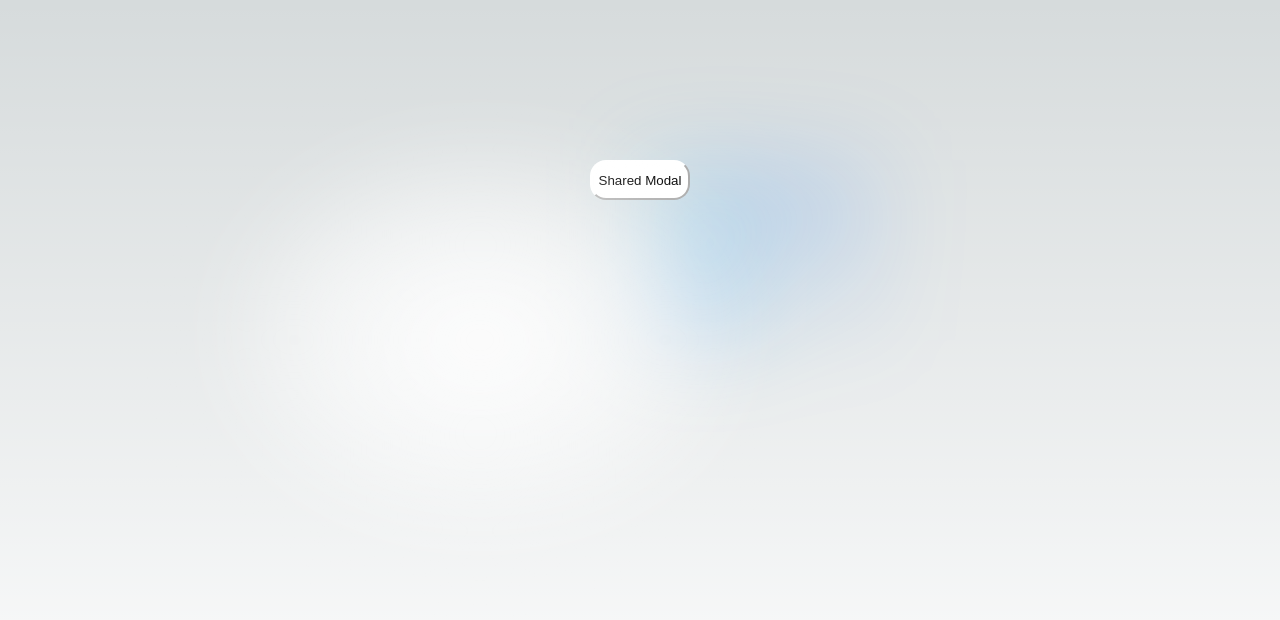
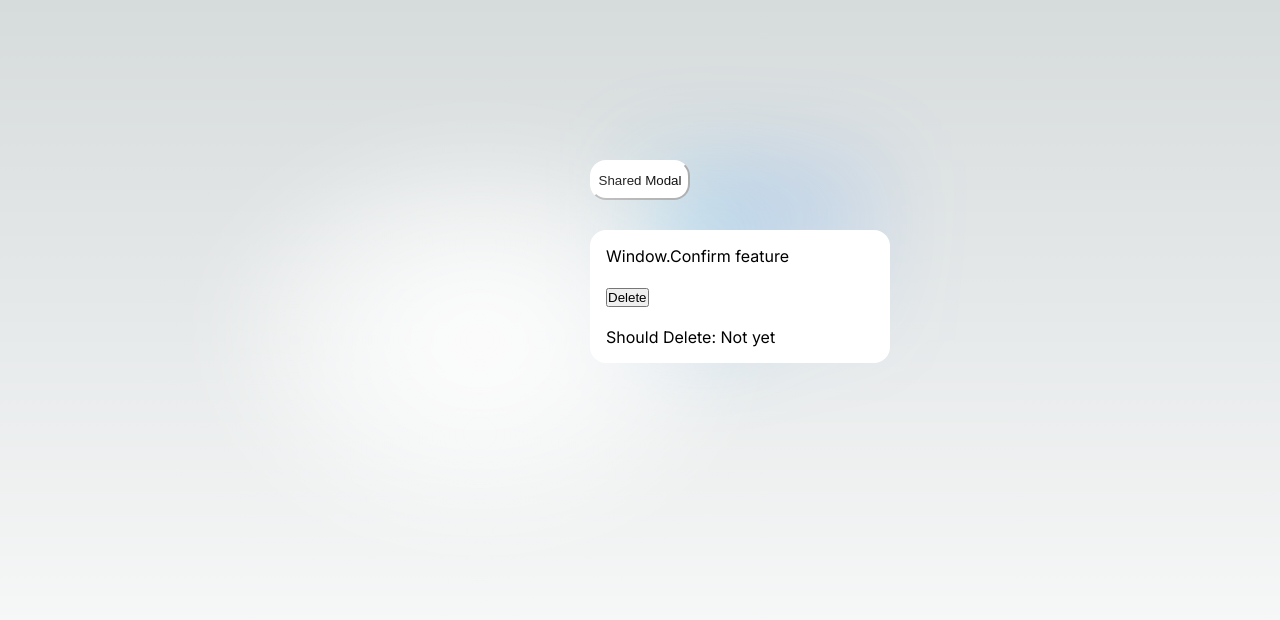
Before and after one commit to ashishguptabns/practice_react, a Next.js app: page / in a window 1280 px wide. Shown: the top 620 px of the page. Built offline with nearby package versions, Linux system fonts and the light colour scheme.

Commit message:
custom hook

```diff
--- a/src/app/components/modal.js
+++ b/src/app/components/modal.js
@@ -1,26 +1,23 @@
 import styles from './modal.module.css'
 
-export const Modal = ({ setIsModalOpen }) => {
+export const Modal = ({ keepOpen, handleOk, handleCancel, heading }) => {
     return (
         <>
-            <div className={styles.darkBG} onClick={() => setIsModalOpen(false)} />
+            <div className={styles.darkBG} onClick={() => keepOpen(false)} />
             <div className={styles.centered}>
                 <div className={styles.popup}>
                     <div className={styles.modalHeader}>
                         <h5 className={styles.heading}>Dialog</h5>
                     </div>
                     <div className={styles.modalContent}>
-                        Are you sure you want to delete the item?
+                        {heading}
                     </div>
                     <div className={styles.modalActions}>
                         <div className={styles.actionsContainer}>
-                            <button className={styles.deleteBtn} onClick={() => setIsModalOpen(false)}>
-                                Delete
+                            <button className={styles.deleteBtn} onClick={handleOk}>
+                                Yes
                             </button>
-                            <button
-                                className={styles.cancelBtn}
-                                onClick={() => setIsModalOpen(false)}
-                            >
+                            <button className={styles.cancelBtn} onClick={handleCancel}>
                                 Cancel
                             </button>
                         </div>
--- /dev/null
+++ b/src/app/hooks/useConfirm.js
@@ -0,0 +1,37 @@
+import { Modal } from "../components/modal"
+
+const { useRef, useState } = require("react")
+
+const useConfirm = () => {
+    const awaitingPromiseRef = useRef(null)
+    const [showDialog, setShowDialog] = useState(false)
+    const [content, setContent] = useState("Sure to delete?")
+
+    const triggerConfirm = (content) => {
+        setShowDialog(true)
+        setContent(content)
+
+        return new Promise((res) => {
+            awaitingPromiseRef.current = res
+        })
+    }
+
+    const ConfirmDialog = () => {
+        const cancel = () => {
+            awaitingPromiseRef.current(false)
+            setShowDialog(false)
+        }
+        const approve = () => {
+            awaitingPromiseRef.current(true)
+            setShowDialog(false)
+        }
+        if (!showDialog) {
+            return null
+        } else {
+            return <Modal handleCancel={() => cancel()} handleOk={() => approve()} heading={content} keepOpen={showDialog} />
+        }
+    }
+    return { triggerConfirm, ConfirmDialog }
+}
+
+export default useConfirm
--- a/src/app/page.js
+++ b/src/app/page.js
@@ -3,14 +3,47 @@
 import { useState } from 'react'
 import styles from './page.module.css'
 import { Modal } from './components/modal'
+import useConfirm from './hooks/useConfirm'
 
 export default function Home() {
+  const { triggerConfirm, ConfirmDialog } = useConfirm()
   const [isModalOpen, setIsModalOpen] = useState(false)
+  const [shouldDelete, setShouldDelete] = useState(false)
+
+  const handleDelete = async () => {
+    const shouldDelete = await triggerConfirm("Do you want to delete it?");
+    console.debug(shouldDelete);
+    setShouldDelete(shouldDelete);
+  };
+
   return (
     <div className={styles.main}>
       <div className={styles.center}>
-        {!isModalOpen && <button className={styles.modalBtn} onClick={() => setIsModalOpen(true)}>Shared Modal</button>}
-        {isModalOpen && <Modal setIsModalOpen={setIsModalOpen} />}
+        {
+          !isModalOpen &&
+          <button className={styles.modalBtn} onClick={() => setIsModalOpen(true)}>Shared Modal</button>
+        }
+        {
+          !isModalOpen &&
+          <div className={styles.windowConfirm}>
+            <p>Window.Confirm feature</p>
+            <br />
+            <button onClick={() => handleDelete()}>Delete</button>
+            <br />
+            <br />
+            <p>Should Delete: {shouldDelete ? "Confirmed" : "Not yet"}</p>
+            <ConfirmDialog />
+          </div>
+        }
+        {
+          isModalOpen &&
+          <Modal
+            keepOpen={setIsModalOpen}
+            handleCancel={() => setIsModalOpen(false)}
+            handleOk={() => setIsModalOpen(false)}
+            heading={"This is a shared Modal"}
+          />
+        }
       </div>
     </div>
   )
--- a/src/app/page.module.css
+++ b/src/app/page.module.css
@@ -236,3 +236,12 @@
     transform: rotate(0deg);
   }
 }
+
+.windowConfirm {
+  margin-top: 30px;
+  background: white;
+  border-radius: 16px;
+  padding: 16px;
+  width: 300px;
+  position: absolute;
+}
```
